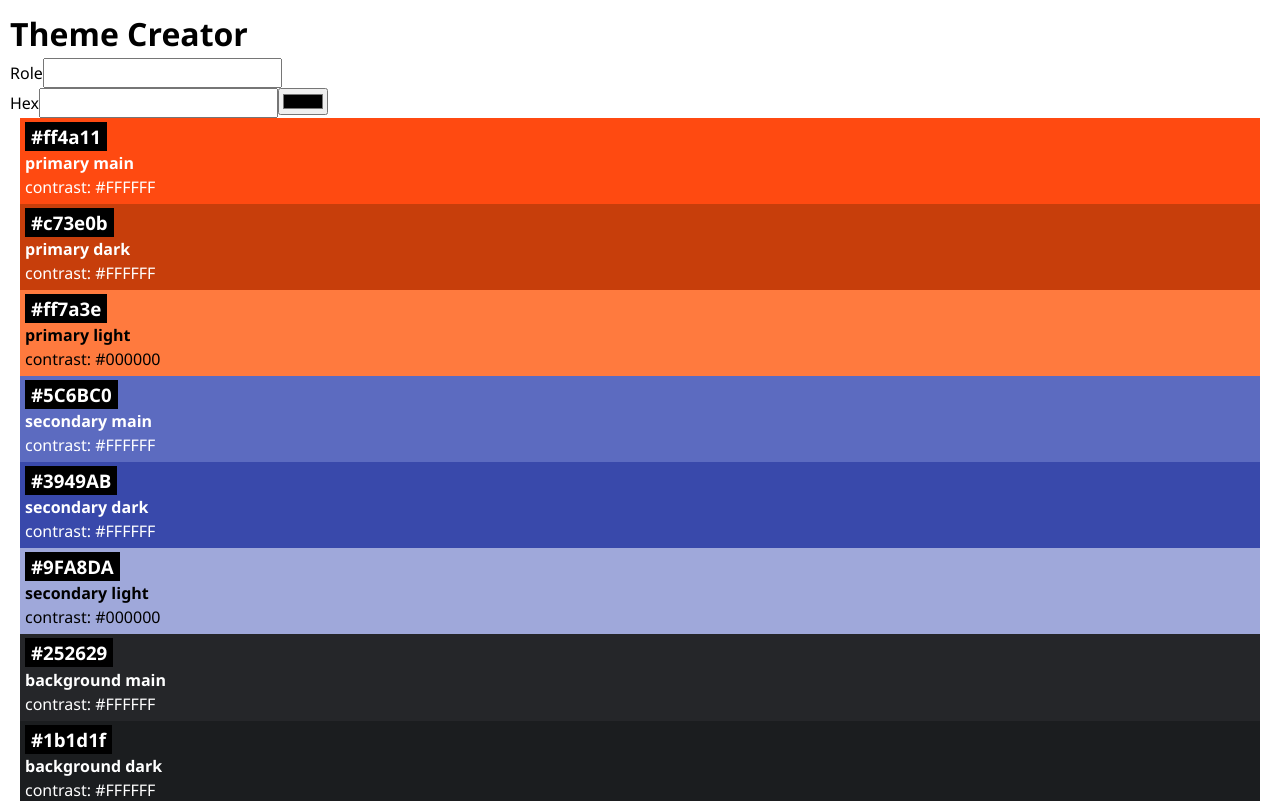
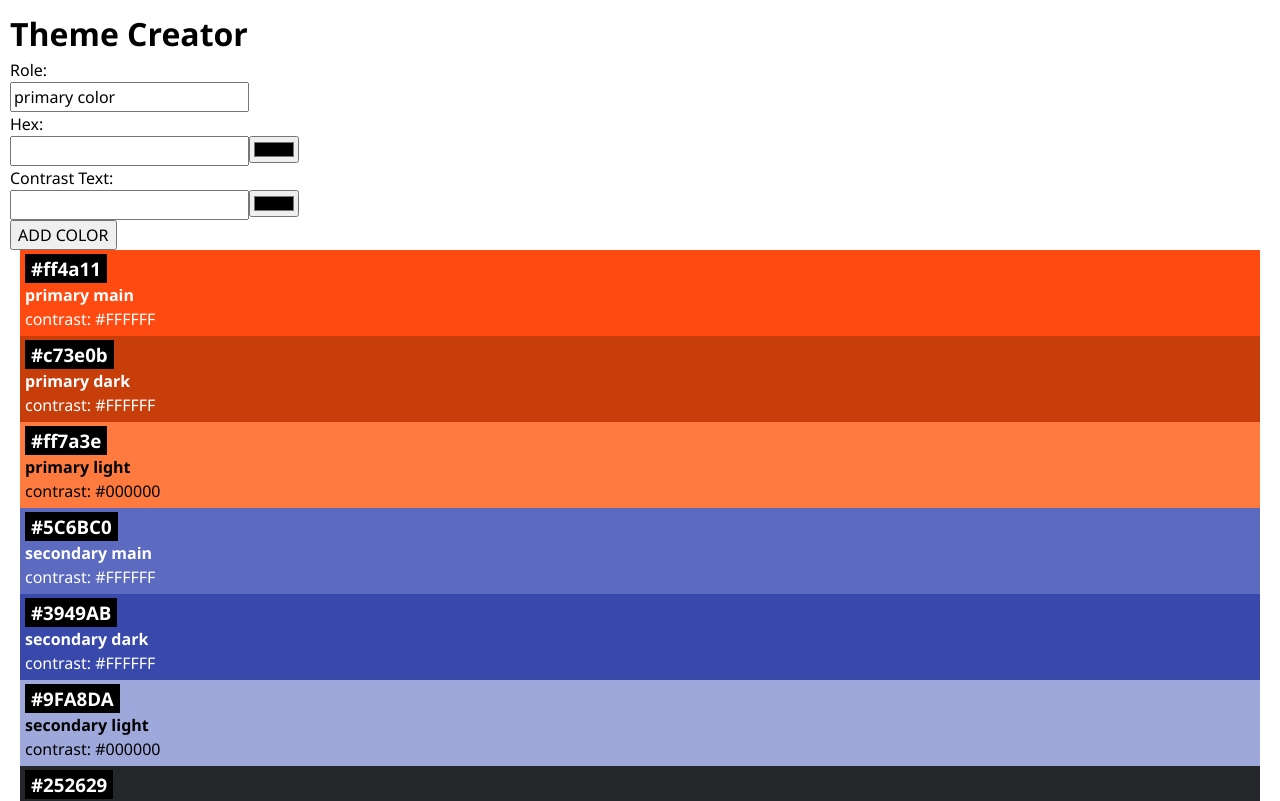
Before and after one commit to chrisspang89/web-react-recap-project, a React (Vite) app: page / in a window 1280 px wide. Shown: the top 801 px of the page. Built offline with nearby package versions, Linux system fonts and the light colour scheme.

Commit message:
color input

```diff
--- a/src/App.jsx
+++ b/src/App.jsx
@@ -1,13 +1,19 @@
 import { initialColors } from "./lib/colors";
+import { useState } from "react";
 import ColorForm from "./Components/ColorForm/ColorForm";
 import Color from "./Components/Color/Color";
 import "./App.css";
 
 function App() {
+  const [colors, setColors] = useState([]);
+
+  const handleAddColor = (newColor) => {
+    setColors([...colors, newColor]);
+  };
   return (
     <>
       <h1>Theme Creator</h1>
-      <ColorForm />
+      <ColorForm onAddColor={handleAddColor} />
 
       {initialColors.map((color) => {
         return <Color key={color.id} color={color} />;
--- a/src/Components/ColorForm/ColorForm.jsx
+++ b/src/Components/ColorForm/ColorForm.jsx
@@ -2,16 +2,44 @@ import { useState } from "react";
 import { nanoid } from "nanoid";
 import ColorInput from "../ColorInput/ColorInput";
 
-export default function ColorForm() {
+export default function ColorForm({ onAddColor }) {
+  const [role, setRole] = useState("primary color");
+  const [hex, setHex] = useState("#ffffff");
+  const [contrastText, setContrastText] = useState("#000000");
+
+  const handleSubmit = (e) => {
+    e.preventDevfault();
+    onAddColor({ id: nanoid(), role, hex, contrastText });
+    setRole("primary");
+    setHex("#ffffff");
+    setContrastText("#000000");
+  };
+
   return (
-    <form className="color-form">
-      <label htmlFor="role">Role</label>
-      <input type="text" id="role" name="role" defaultValue={""} />
+    <form onSubmit={handleSubmit} className="color-form">
+      <label htmlFor="role">Role:</label>
       <br />
-      <label htmlFor="role">Hex</label>
-      <ColorInput />
+      <input
+        type="text"
+        id="role"
+        name="role"
+        value={role}
+        onChange={(e) => setRole(e.target.value)}
+      />
+      <br />
+      <label htmlFor="hex">Hex:</label>
+      <br />
+      <ColorInput id="hex" onChange={setHex} value={hex} />
+      <br />
+      <label htmlFor="contrast-text">Contrast Text:</label>
+      <br />
+      <ColorInput
+        id="contrast-text"
+        onChange={setContrastText}
+        value={contrastText}
+      />
+      <br />
+      <button>ADD COLOR</button>
     </form>
   );
 }
-
-const element = <ColorForm />;
```
